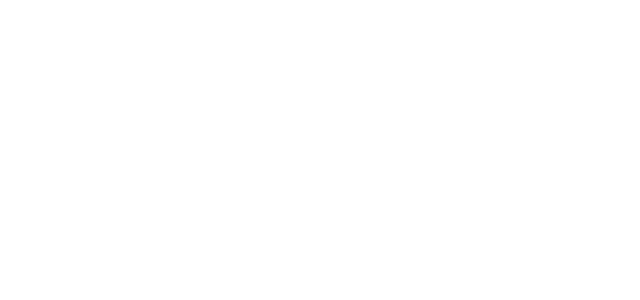
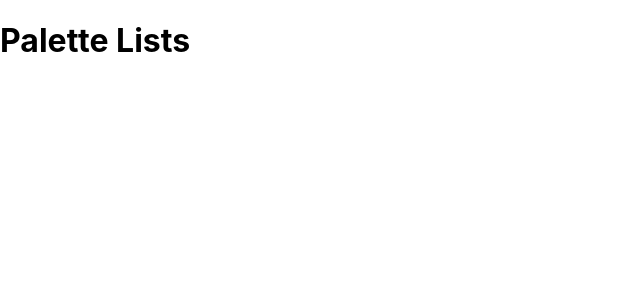
Before and after one commit to haeunkims/color-palette, a React (Create React App) app: page / in a window 1280 px wide. Before the commit this address had no page. Shown: the top 300 px of the page, without its empty margins (0-640 px from the left). Built offline with nearby package versions, Linux system fonts and the light colour scheme.

Commit message:
adding colorseed palette routes

```diff
--- a/package.json
+++ b/package.json
@@ -18,7 +18,7 @@
     "react": "^17.0.2",
     "react-copy-to-clipboard": "^5.0.4",
     "react-dom": "^17.0.2",
-    "react-router-dom": "^6.0.2",
+    "react-router-dom": "^5.2.0",
     "react-scripts": "4.0.3",
     "web-vitals": "^1.1.2"
   },
--- a/src/App.js
+++ b/src/App.js
@@ -1,32 +1,42 @@
 import React, { Component } from "react";
-import { Routes, Route } from "react-router";
+import { Switch, Route } from "react-router";
 import Palette from "./Palette";
 import seedColors from "./seedColors";
 import { generatePalette } from "./colorHelper";
-// import { Switch } from "@mui/material";
 class App extends Component {
   findPalette(id) {
     return seedColors.find(function (palette) {
-      return palette.id == id;
+      return palette.id === id;
     });
   }
   render() {
     return (
-      <Routes>
-        <Route path="/welcome" element={<h1>MainPage </h1>} />
-        {/*need help change to JSX */}
+      <Switch>
+        <Route exact path="/" render={() => <h1>Palette Lists</h1>} />
         <Route
           exact
           path="/palette/:id"
           render={(routeProps) => (
             <Palette
               palette={generatePalette(
-                this.findPalette[routeProps.match.params.id]
+                this.findPalette(routeProps.match.params.id)
               )}
             />
           )}
         />
-      </Routes>
+      </Switch>
+      //   <Route
+      //     exact
+      //     path="/palette/:id"
+      //     render={(routeProps) => (
+      //       <Palette
+      //         palette={generatePalette(
+      //           this.findPalette(routeProps.match.params.id)
+      //         )}
+      //       />
+      //     )}
+      //   />
+      // </Switch>
       // <div>
       //   <Palette palette={generatePalette(seedColors[4])} />
       // </div>
--- a/src/colorHelper.js
+++ b/src/colorHelper.js
@@ -1,6 +1,7 @@
 import chroma from "chroma-js";
 
 const levels = [50, 100, 200, 300, 400, 500, 600, 700, 800, 900];
+
 function generatePalette(starterPalette) {
   let newPalette = {
     paletteName: starterPalette.paletteName,
```
Also changed, not shown: 1 other file (tests, documents, lock files or other folders).
